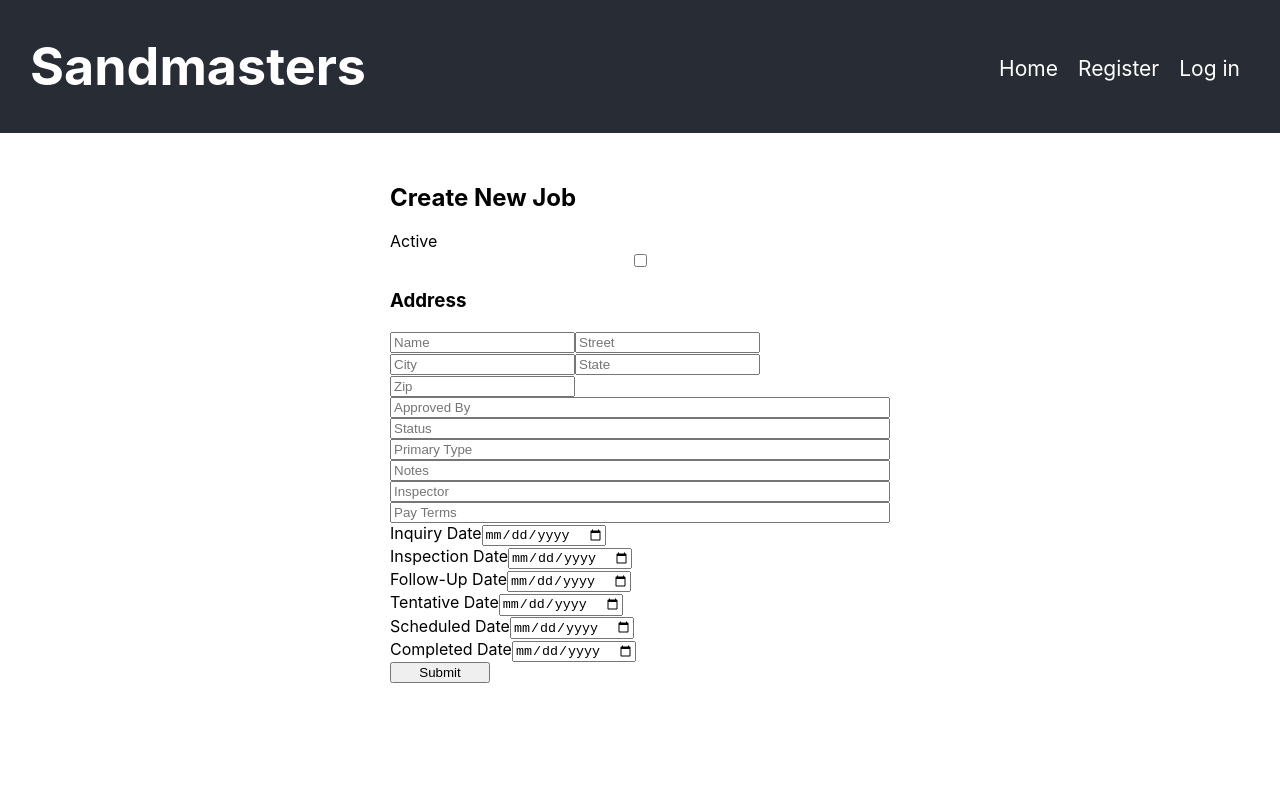
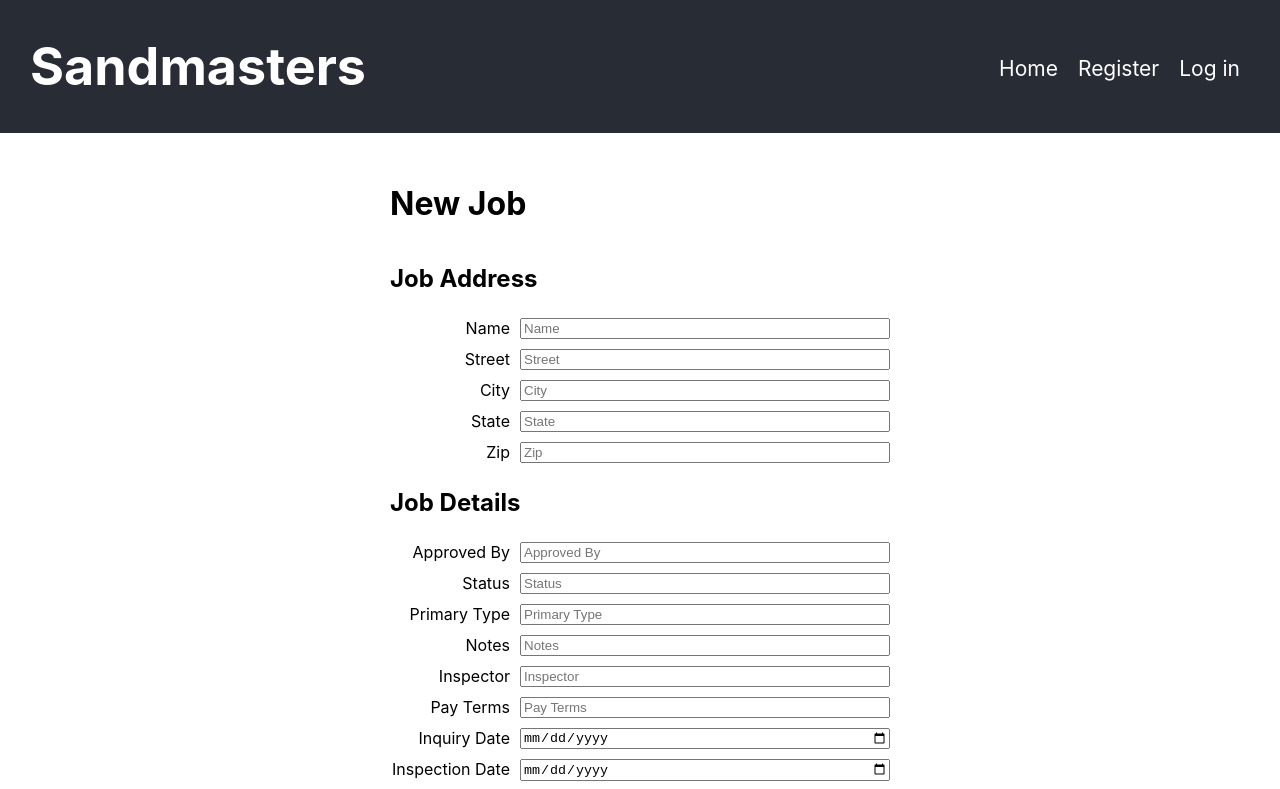
Before and after one commit to Sandmasters-Inc/sms, a React (Create React App) app in the folder client/: page /new-job in a window 1280 px wide. Shown: the top 789 px of the page. Built offline with nearby package versions, Linux system fonts and the light colour scheme.

Commit message:
Organized UI layout for CreateJob and EditJob

```diff
--- a/client/package.json
+++ b/client/package.json
@@ -14,6 +14,7 @@
     "react-router-dom": "^5.1.2",
     "react-scripts": "3.1.2",
     "slugify": "^1.3.6",
+    "styled-components": "^5.1.0",
     "typescript": "3.6.3"
   },
   "scripts": {
--- a/client/src/components/Job/CreateJob.js
+++ b/client/src/components/Job/CreateJob.js
@@ -1,7 +1,26 @@
 import React, { useState } from 'react';
 import axios from 'axios';
 import { useHistory } from 'react-router-dom';
+import styled from 'styled-components'
 import './styles.css';
+
+const InputContainer = styled.div`
+  display: flex;
+  margin: 5px 0;
+`
+const Label = styled.label`
+  width: 120px;
+  text-align: right;
+  margin-right: 10px;
+`
+const TextInput = styled.input`
+  flex: 1;
+`
+const ButtonContainer = styled.div`
+  display: flex;
+  justify-content: flex-end;
+  margin-top: 20px;
+`
 
 const CreateJob = ({ token, onJobCreated }) => {
   let history = useHistory();
@@ -110,149 +129,185 @@ const CreateJob = ({ token, onJobCreated }) => {
 
   return (
     <div className="form-container">
-      <h2>Create New Job</h2>
-      <label htmlFor="active">Active</label>
-      <input
-        type="checkbox"
-        name="active"
-        value={active}
-        onChange={e => onChange(e)}
-      />
-      <div>
-        <h3>Address</h3>
-        <input
+      <h1>New Job</h1>
+      <h2>Job Address</h2>
+      <InputContainer>
+        <Label htmlFor="name">Name</Label>
+        <TextInput
           name="name"
           type="text"
           placeholder="Name"
           value={name}
           onChange={e => onChange(e)}
         />
-        <input
+      </InputContainer>
+      <InputContainer>
+        <Label htmlFor="street">Street</Label>
+        <TextInput
           name="street"
           type="text"
           placeholder="Street"
           value={street}
           onChange={e => onChange(e)}
         />
-        <input
+      </InputContainer>
+      <InputContainer>
+        <Label htmlFor="city">City</Label>
+        <TextInput
           name="city"
           type="text"
           placeholder="City"
           value={city}
           onChange={e => onChange(e)}
         />
-        <input
+      </InputContainer>
+      <InputContainer>
+        <Label htmlFor="state">State</Label>
+        <TextInput
           name="state"
           type="text"
           placeholder="State"
           value={state}
           onChange={e => onChange(e)}
         />
-        <input
+      </InputContainer>
+      <InputContainer>
+        <Label htmlFor="zip">Zip</Label>
+        <TextInput
           name="zip"
           type="text"
           placeholder="Zip"
           value={zip}
           onChange={e => onChange(e)}
         />
-      </div>
-      <input
-        name="approvedUser"
-        type="text"
-        placeholder="Approved By"
-        value={approvedUser}
-        onChange={e => onChange(e)}
-      />
-      <input
-        name="status"
-        type="text"
-        placeholder="Status"
-        value={status}
-        onChange={e => onChange(e)}
-      />
-      <input
-        name="primaryType"
-        type="text"
-        placeholder="Primary Type"
-        value={primaryType}
-        onChange={e => onChange(e)}
-      />
-      <input
-        name="notes"
-        type="text"
-        placeholder="Notes"
-        value={notes}
-        onChange={e => onChange(e)}
-      />
-      <input
-        name="inspector"
-        type="text"
-        placeholder="Inspector"
-        value={inspector}
-        onChange={e => onChange(e)}
-      />
-      <input
-        name="payTerms"
-        type="text"
-        placeholder="Pay Terms"
-        value={payTerms}
-        onChange={e => onChange(e)}
-      />
-      <div>
-        <label htmlFor="inquiryDate">Inquiry Date</label>
-        <input
+      </InputContainer>
+      <h2>Job Details</h2>
+      <InputContainer>
+        <Label htmlFor="approvedUser">Approved By</Label>
+        <TextInput
+          name="approvedUser"
+          type="text"
+          placeholder="Approved By"
+          value={approvedUser}
+          onChange={e => onChange(e)}
+        />
+      </InputContainer>
+      <InputContainer>
+        <Label htmlFor="status">Status</Label>
+        <TextInput
+          name="status"
+          type="text"
+          placeholder="Status"
+          value={status}
+          onChange={e => onChange(e)}
+        />
+      </InputContainer>
+      <InputContainer>
+        <Label htmlFor="primaryType">Primary Type</Label>
+        <TextInput
+          name="primaryType"
+          type="text"
+          placeholder="Primary Type"
+          value={primaryType}
+          onChange={e => onChange(e)}
+        />
+      </InputContainer>
+      <InputContainer>
+        <Label htmlFor="notes">Notes</Label>
+        <TextInput
+          name="notes"
+          type="text"
+          placeholder="Notes"
+          value={notes}
+          onChange={e => onChange(e)}
+        />
+      </InputContainer>
+      <InputContainer>
+        <Label htmlFor="inspector">Inspector</Label>
+        <TextInput
+          name="inspector"
+          type="text"
+          placeholder="Inspector"
+          value={inspector}
+          onChange={e => onChange(e)}
+        />
+      </InputContainer>
+      <InputContainer>
+        <Label htmlFor="payTerms">Pay Terms</Label>
+        <TextInput
+          name="payTerms"
+          type="text"
+          placeholder="Pay Terms"
+          value={payTerms}
+          onChange={e => onChange(e)}
+        />
+      </InputContainer>
+      <InputContainer>
+        <Label htmlFor="inquiryDate">Inquiry Date</Label>
+        <TextInput
           type="date"
           name="inquiryDate"
           value={inquiryDate}
           onChange={e => onChange(e)}
         />
-      </div>
-      <div>
-        <label htmlFor="inspectionDate">Inspection Date</label>
-        <input
+      </InputContainer>
+      <InputContainer>
+        <Label htmlFor="inspectionDate">Inspection Date</Label>
+        <TextInput
           type="date"
           name="inspectionDate"
           value={inspectionDate}
           onChange={e => onChange(e)}
         />
-      </div>
-      <div>
-        <label htmlFor="followUpDate">Follow-Up Date</label>
-        <input
+      </InputContainer>
+      <InputContainer>
+        <Label htmlFor="followUpDate">Follow-Up Date</Label>
+        <TextInput
           type="date"
           name="followUpDate"
           value={followUpDate}
           onChange={e => onChange(e)}
         />
-      </div>
-      <div>
-        <label htmlFor="tentativeDate">Tentative Date</label>
-        <input
+      </InputContainer>
+      <InputContainer>
+        <Label htmlFor="tentativeDate">Tentative Date</Label>
+        <TextInput
           type="date"
           name="tentativeDate"
           value={tentativeDate}
           onChange={e => onChange(e)}
         />
-      </div>
-      <div>
-        <label htmlFor="scheduledDate">Scheduled Date</label>
-        <input
+      </InputContainer>
+      <InputContainer>
+        <Label htmlFor="scheduledDate">Scheduled Date</Label>
+        <TextInput
           type="date"
           name="scheduledDate"
           value={scheduledDate}
           onChange={e => onChange(e)}
         />
-      </div>
-      <div>
-        <label htmlFor="completedDate">Completed Date</label>
-        <input
+      </InputContainer>
+      <InputContainer>
+        <Label htmlFor="completedDate">Completed Date</Label>
+        <TextInput
           type="date"
           name="completedDate"
           value={completedDate}
           onChange={e => onChange(e)}
         />
-      </div>
-      <button onClick={() => create()}>Submit</button>
+      </InputContainer>
+      <InputContainer>
+        <Label htmlFor="active">Active</Label>
+        <input
+          type="checkbox"
+          name="active"
+          value={active}
+          onChange={e => onChange(e)}
+        />
+      </InputContainer>
+      <ButtonContainer>
+        <button onClick={() => create()}>Submit</button>
+      </ButtonContainer>
     </div>
   );
 };
--- a/client/src/components/Job/EditJob.js
+++ b/client/src/components/Job/EditJob.js
@@ -1,7 +1,26 @@
 import React, { useState } from 'react';
 import axios from 'axios';
 import { useHistory } from 'react-router-dom';
+import styled from 'styled-components'
 import './styles.css';
+
+const InputContainer = styled.div`
+  display: flex;
+  margin: 5px 0;
+`
+const Label = styled.label`
+  width: 120px;
+  text-align: right;
+  margin-right: 10px;
+`
+const TextInput = styled.input`
+  flex: 1;
+`
+const ButtonContainer = styled.div`
+  display: flex;
+  justify-content: flex-end;
+  margin-top: 20px;
+`
 
 const EditJob = ({ token, job, onJobUpdated }) => {
   let history = useHistory();
@@ -110,149 +129,185 @@ const EditJob = ({ token, job, onJobUpdated }) => {
 
   return (
     <div className="form-container">
-      <h2>Edit Job</h2>
-      <label htmlFor="active">Active</label>
-      <input
-        type="checkbox"
-        name="active"
-        value={active}
-        onChange={e => onChange(e)}
-      />
-      <div>
-        <h3>Address</h3>
-        <input
+      <h1>Edit Job</h1>
+      <h2>Job Address</h2>
+      <InputContainer>
+        <Label htmlFor="name">Name</Label>
+        <TextInput
           name="name"
           type="text"
           placeholder="Name"
           value={name}
           onChange={e => onChange(e)}
         />
-        <input
+      </InputContainer>
+      <InputContainer>
+        <Label htmlFor="street">Street</Label>
+        <TextInput
           name="street"
           type="text"
           placeholder="Street"
           value={street}
           onChange={e => onChange(e)}
         />
-        <input
+      </InputContainer>
+      <InputContainer>
+        <Label htmlFor="city">City</Label>
+        <TextInput
           name="city"
           type="text"
           placeholder="City"
           value={city}
           onChange={e => onChange(e)}
         />
-        <input
+      </InputContainer>
+      <InputContainer>
+        <Label htmlFor="state">State</Label>
+        <TextInput
           name="state"
           type="text"
           placeholder="State"
           value={state}
           onChange={e => onChange(e)}
         />
-        <input
+      </InputContainer>
+      <InputContainer>
+        <Label htmlFor="zip">Zip</Label>
+        <TextInput
           name="zip"
           type="text"
           placeholder="Zip"
           value={zip}
           onChange={e => onChange(e)}
         />
-      </div>
-      <input
-        name="approvedUser"
-        type="text"
-        placeholder="Approved By"
-        value={approvedUser}
-        onChange={e => onChange(e)}
-      />
-      <input
-        name="status"
-        type="text"
-        placeholder="Status"
-        value={status}
-        onChange={e => onChange(e)}
-      />
-      <input
-        name="primaryType"
-        type="text"
-        placeholder="Primary Type"
-        value={primaryType}
-        onChange={e => onChange(e)}
-      />
-      <input
-        name="notes"
-        type="text"
-        placeholder="Notes"
-        value={notes}
-        onChange={e => onChange(e)}
-      />
-      <input
-        name="inspector"
-        type="text"
-        placeholder="Inspector"
-        value={inspector}
-        onChange={e => onChange(e)}
-      />
-      <input
-        name="payTerms"
-        type="text"
-        placeholder="Pay Terms"
-        value={payTerms}
-        onChange={e => onChange(e)}
-      />
-      <div>
-        <label htmlFor="inquiryDate">Inquiry Date</label>
-        <input
+      </InputContainer>
+      <h2>Job Details</h2>
+      <InputContainer>
+        <Label htmlFor="approvedUser">Approved By</Label>
+        <TextInput
+          name="approvedUser"
+          type="text"
+          placeholder="Approved By"
+          value={approvedUser}
+          onChange={e => onChange(e)}
+        />
+      </InputContainer>
+      <InputContainer>
+        <Label htmlFor="status">Status</Label>
+        <TextInput
+          name="status"
+          type="text"
+          placeholder="Status"
+          value={status}
+          onChange={e => onChange(e)}
+        />
+      </InputContainer>
+      <InputContainer>
+        <Label htmlFor="primaryType">Primary Type</Label>
+        <TextInput
+          name="primaryType"
+          type="text"
+          placeholder="Primary Type"
+          value={primaryType}
+          onChange={e => onChange(e)}
+        />
+      </InputContainer>
+      <InputContainer>
+        <Label htmlFor="notes">Notes</Label>
+        <TextInput
+          name="notes"
+          type="text"
+          placeholder="Notes"
+          value={notes}
+          onChange={e => onChange(e)}
+        />
+      </InputContainer>
+      <InputContainer>
+        <Label htmlFor="inspector">Inspector</Label>
+        <TextInput
+          name="inspector"
+          type="text"
+          placeholder="Inspector"
+          value={inspector}
+          onChange={e => onChange(e)}
+        />
+      </InputContainer>
+      <InputContainer>
+        <Label htmlFor="payTerms">Pay Terms</Label>
+        <TextInput
+          name="payTerms"
+          type="text"
+          placeholder="Pay Terms"
+          value={payTerms}
+          onChange={e => onChange(e)}
+        />
+      </InputContainer>
+      <InputContainer>
+        <Label htmlFor="inquiryDate">Inquiry Date</Label>
+        <TextInput
           type="date"
           name="inquiryDate"
           value={inquiryDate}
           onChange={e => onChange(e)}
         />
-      </div>
-      <div>
-        <label htmlFor="inspectionDate">Inspection Date</label>
-        <input
+      </InputContainer>
+      <InputContainer>
+        <Label htmlFor="inspectionDate">Inspection Date</Label>
+        <TextInput
           type="date"
           name="inspectionDate"
           value={inspectionDate}
           onChange={e => onChange(e)}
         />
-      </div>
-      <div>
-        <label htmlFor="followUpDate">Follow-Up Date</label>
-        <input
+      </InputContainer>
+      <InputContainer>
+        <Label htmlFor="followUpDate">Follow-Up Date</Label>
+        <TextInput
           type="date"
           name="followUpDate"
           value={followUpDate}
           onChange={e => onChange(e)}
         />
-      </div>
-      <div>
-        <label htmlFor="tentativeDate">Tentative Date</label>
-        <input
+      </InputContainer>
+      <InputContainer>
+        <Label htmlFor="tentativeDate">Tentative Date</Label>
+        <TextInput
           type="date"
           name="tentativeDate"
           value={tentativeDate}
           onChange={e => onChange(e)}
         />
-      </div>
-      <div>
-        <label htmlFor="scheduledDate">Scheduled Date</label>
-        <input
+      </InputContainer>
+      <InputContainer>
+        <Label htmlFor="scheduledDate">Scheduled Date</Label>
+        <TextInput
           type="date"
           name="scheduledDate"
           value={scheduledDate}
           onChange={e => onChange(e)}
         />
-      </div>
-      <div>
-        <label htmlFor="completedDate">Completed Date</label>
-        <input
+      </InputContainer>
+      <InputContainer>
+        <Label htmlFor="completedDate">Completed Date</Label>
+        <TextInput
           type="date"
           name="completedDate"
           value={completedDate}
           onChange={e => onChange(e)}
         />
-      </div>
-      <button onClick={() => update()}>Submit</button>
+      </InputContainer>
+      <InputContainer>
+        <Label htmlFor="active">Active</Label>
+        <input
+          type="checkbox"
+          name="active"
+          value={active}
+          onChange={e => onChange(e)}
+        />
+      </InputContainer>
+      <ButtonContainer>
+        <button onClick={() => update()}>Submit</button>
+      </ButtonContainer>
     </div>
   );
 };
```
Also changed, not shown: 1 other file (tests, documents, lock files or other folders).
